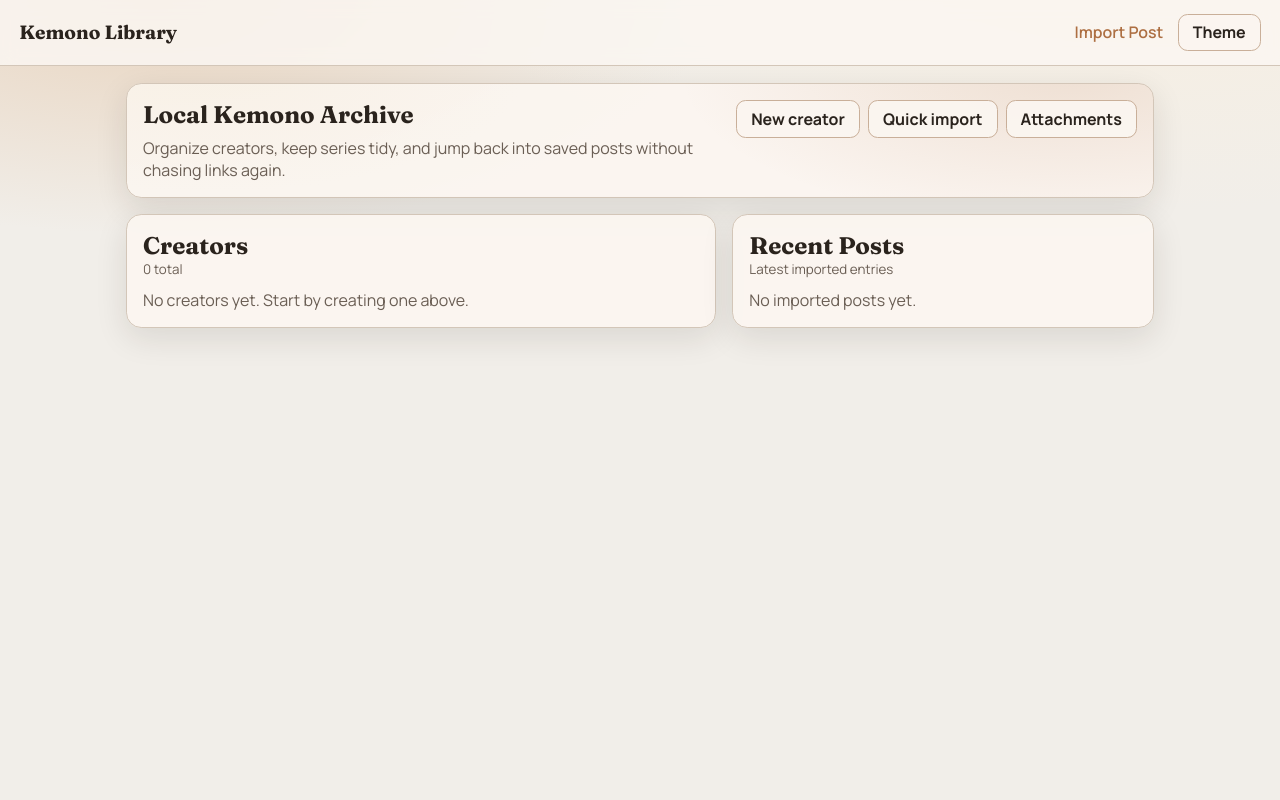
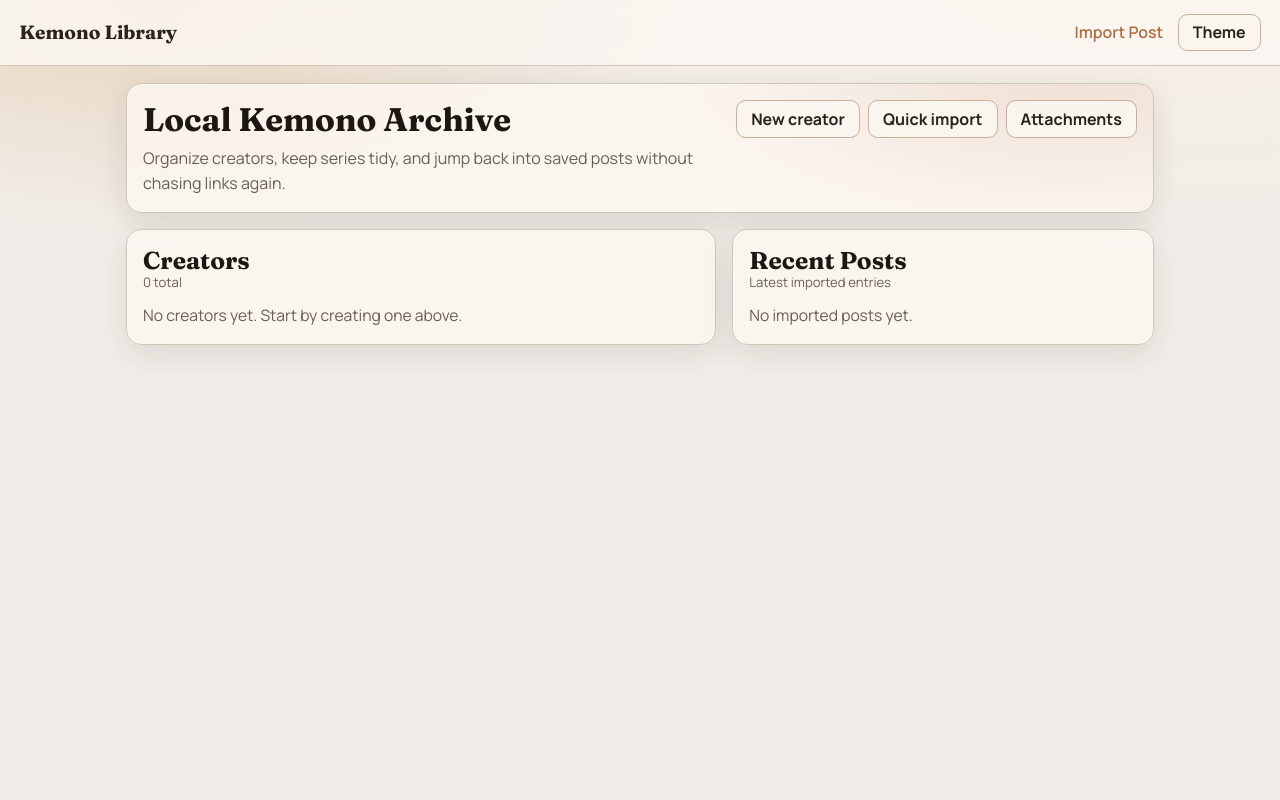
Before and after one commit to vadondaniel/kemono-library, a Flask app: page / in a window 1280 px wide. Run offline with Flask 3, Linux system fonts and the light colour scheme; data that the repository does not hold is empty; some libraries are stand-ins or nearby versions.

Commit message:
style(typography): normalize heading/paragraph scale and add shared text utilities

```diff
--- a/kemono_library/static/style.css
+++ b/kemono_library/static/style.css
@@ -96,6 +96,15 @@
   --field-focus-ring: 0 0 0 2px color-mix(in srgb, var(--accent) 22%, transparent);
   --field-placeholder: color-mix(in srgb, var(--muted) 86%, var(--text));
   --label-color: color-mix(in srgb, var(--text) 90%, var(--muted));
+  --type-line-heading: 1.18;
+  --type-line-body: 1.52;
+  --type-size-h1: clamp(1.64rem, 1.38rem + 0.86vw, 2.04rem);
+  --type-size-h2: clamp(1.28rem, 1.14rem + 0.48vw, 1.54rem);
+  --type-size-h3: 1.05rem;
+  --type-size-h4: 0.94rem;
+  --type-size-body: 0.98rem;
+  --type-size-small: 0.82rem;
+  --type-size-kicker: 0.78rem;
 
   /* Layer scale */
   --z-local: 1;
@@ -196,7 +205,61 @@ h2,
 h3,
 h4 {
   font-family: var(--font-head);
-  margin-top: 0;
+  margin: 0 0 0.45rem;
+  line-height: var(--type-line-heading);
+  color: var(--text-strong);
+}
+
+h1 {
+  font-size: var(--type-size-h1);
+}
+
+h2 {
+  font-size: var(--type-size-h2);
+}
+
+h3 {
+  font-size: var(--type-size-h3);
+}
+
+h4 {
+  font-size: var(--type-size-h4);
+}
+
+p {
+  margin: 0 0 0.72rem;
+  font-size: var(--type-size-body);
+  line-height: var(--type-line-body);
+}
+
+p:last-child {
+  margin-bottom: 0;
+}
+
+:where(small) {
+  color: var(--muted);
+  font-size: var(--type-size-small);
+  line-height: 1.35;
+}
+
+.text-kicker {
+  margin: 0;
+  font-size: var(--type-size-kicker);
+  font-weight: 700;
+  letter-spacing: 0.08em;
+  text-transform: uppercase;
+  color: var(--muted);
+}
+
+.text-subtle {
+  color: var(--muted);
+}
+
+.text-lead {
+  color: var(--muted);
+  font-size: 1rem;
+  line-height: 1.55;
+  max-width: 62ch;
 }
 
 .site-header {
@@ -713,10 +776,6 @@ button:disabled,
   white-space: nowrap;
 }
 
-small {
-  color: var(--muted);
-}
-
 .flash-stack {
   display: grid;
   gap: 0.5rem;
@@ -1172,15 +1231,6 @@ small {
   grid-template-columns: minmax(0, 1fr) auto;
   gap: 1rem;
   align-items: flex-start;
-}
-
-.import-preview-kicker {
-  margin: 0;
-  font-size: 0.78rem;
-  font-weight: 700;
-  letter-spacing: 0.08em;
-  text-transform: uppercase;
-  color: var(--muted);
 }
 
 .import-preview-title {
@@ -2820,15 +2870,6 @@ small {
   align-items: start;
 }
 
-.post-edit-kicker {
-  margin: 0;
-  font-size: 0.78rem;
-  font-weight: 700;
-  letter-spacing: 0.08em;
-  text-transform: uppercase;
-  color: var(--muted);
-}
-
 .post-edit-title-wrap h1 {
   margin: 0.22rem 0 0.35rem;
   line-height: 1.15;
--- a/kemono_library/templates/attachment_manager.html
+++ b/kemono_library/templates/attachment_manager.html
@@ -4,7 +4,7 @@
   <div>
     <small>Attachments</small>
     <h1>Inventory</h1>
-    <p>Browse saved files across the whole archive, inspect missing downloads, and retry them in batches.</p>
+    <p class="text-lead">Browse saved files across the whole archive, inspect missing downloads, and retry them in batches.</p>
   </div>
   {% if attachment_summary['missing_count'] > 0 %}
     <form method="post" action="{{ url_for('retry_missing_attachments') }}" class="inline-form" data-attachment-retry-form data-attachment-retry-all-form data-retry-start-url="{{ url_for('start_retry_missing_attachments') }}" data-retry-message="Retrying all missing attachments...">
--- a/kemono_library/templates/import_preview.html
+++ b/kemono_library/templates/import_preview.html
@@ -10,7 +10,7 @@
   <section class="panel import-preview-shell">
     <header class="import-preview-head">
       <div class="import-preview-main">
-        <p class="import-preview-kicker">Import Preview</p>
+        <p class="text-kicker">Import Preview</p>
         <h1 class="import-preview-title">{{ payload.get('title') or '(untitled)' }}</h1>
         <p class="import-preview-source">
           <span>Source</span>
--- a/kemono_library/templates/index.html
+++ b/kemono_library/templates/index.html
@@ -3,7 +3,7 @@
 <section class="panel home-hero">
   <div class="home-hero-copy">
     <h1>Local Kemono Archive</h1>
-    <p>Organize creators, keep series tidy, and jump back into saved posts without chasing links again.</p>
+    <p class="text-lead">Organize creators, keep series tidy, and jump back into saved posts without chasing links again.</p>
   </div>
   <div class="home-hero-tools">
     <details class="series-create-disclosure home-tool-disclosure">
--- a/kemono_library/templates/post_edit.html
+++ b/kemono_library/templates/post_edit.html
@@ -4,7 +4,7 @@
 <section class="panel post-edit-shell">
   <header class="post-edit-head">
     <div class="post-edit-title-wrap">
-      <p class="post-edit-kicker">Edit Version</p>
+      <p class="text-kicker">Edit Version</p>
       <h1>{{ active_version['title'] }}</h1>
       <p class="post-edit-subtitle">Edit content, files, and thumbnail for this {% if versions|length > 1 %}version{% else %}post{% endif %}.</p>
       <div class="post-edit-chips">
--- a/kemono_library/templates/resolve_link.html
+++ b/kemono_library/templates/resolve_link.html
@@ -2,7 +2,7 @@
 {% block content %}
 <section class="panel">
   <h1>Linked Post Not In Local Library</h1>
-  <p>
+  <p class="text-subtle">
     Could not find local copy for
     <code>{{ service }}/{{ external_user_id or '?' }}/{{ external_post_id }}</code>.
   </p>
```
